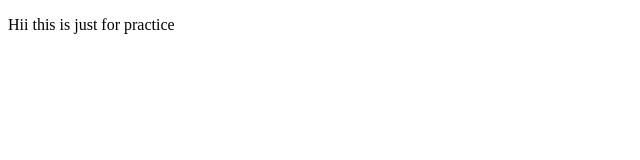
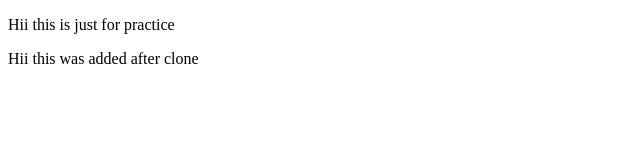
Before and after one commit to heyitsabd/TextFile, a plain HTML site: page index.html in a window 1280 px wide. Shown: the whole page, without its empty margins (0-640 px from the left). Drawn offline with Linux system fonts and the light colour scheme.

Commit message:
After clone commit

```diff
--- a/index.html
+++ b/index.html
@@ -3,5 +3,6 @@
 
 <body>
     <p>Hii this is just for practice</p>
+    <p>Hii this was added after clone</p>
 </body>
 </html>
```
